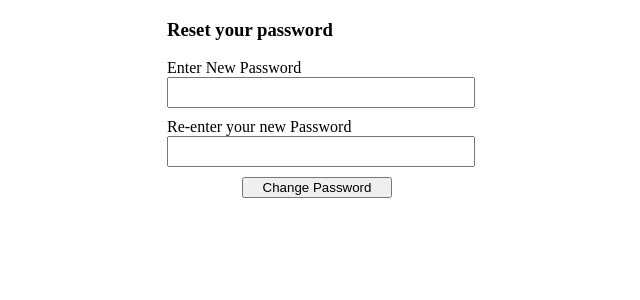
After one commit to KrypT1cC/Basic-Login-Page, a Flask app: a page that uses app/templates/reset.html in a window 1280 px wide. The commit adds this page. Shown: the top 300 px of the page, without its empty margins (323-963 px from the left). Run offline with Flask 2, Linux system fonts and the light colour scheme.

Commit message:
Forgot Password Pt. 2
Added reset website (emails this to you when you say you forgot your password), added css component, half of coode for reset function

```diff
--- a/app/login.py
+++ b/app/login.py
@@ -104,6 +104,24 @@ def forgot_password():
     return render_template('forgot.html')
 
 
+@app.route('/reset/<email>', methods=["POST", "GET"])
+def reset(email):
+    error = None
+    if request.method == 'POST':
+        account = Account.query.filter_by(email=email).first()
+
+        if account is not None:
+            password = request.form['password']
+            confirm_pass = request.form['confirm-pass']
+            if password == confirm_pass:
+                pass
+                # update database and send back to home
+            else:
+                error = "* Passowrds do not match"
+    return render_template('reset.html', error=error)
+
+
+
 @app.route("/success", methods=["POST", "GET"])
 def success():
     if request.method == "POST":
--- /dev/null
+++ b/app/static/css/reset.css
@@ -0,0 +1,29 @@
+.login {
+    width: 300px;
+    clear: both;
+    margin: auto;
+}
+
+.login .password, .confirm-pass {
+    width: 100%;
+    clear: both;
+    height: 25px;
+}
+
+.submit {
+    width: 50%;
+    margin: auto;
+    margin: 10px;
+    position: relative;
+    left: 65px;
+}
+
+p {
+    margin-top: 10px;
+    margin-bottom: 0px;
+}
+
+.error {
+    color: red;
+    text-align: center;
+}
--- a/app/templates/login.html
+++ b/app/templates/login.html
@@ -10,9 +10,9 @@
     <div class="login">
         <form method="post">
             <label>Username</label>
-            <input type="text" id="username" name="user" required><br />
+            <input type="text" id="username" name="user" required><br/>
             <label>Password</label>
-            <input type="password" id="password" name="pass" required><br /><br />
+            <input type="password" id="password" name="pass" required><br/>
 
             <div class="submit">
                 <input type="submit" value="Login" id="submit">
--- /dev/null
+++ b/app/templates/reset.html
@@ -0,0 +1,23 @@
+{% extends "base.html" %}
+
+{% block head %}
+    <title>Reset Password</title>
+    <link rel="stylesheet" type="text/css" href="{{ url_for('static', filename='css/reset.css') }}">
+{% endblock %}
+
+{% block body %}
+
+    <div class="login">
+        <h3>Reset your password</h3>
+        <form method="post">
+            <p>Enter New Password</p>
+            <input type="password" maxlength="20" name="password" class="password"> <br/>
+            <p>Re-enter your new Password</p>
+            <input type="password" maxlength="20" name="confirm-pass" class="confirm-pass"> <br/>
+            <input type="submit" value="Change Password" class="submit">
+        </form>
+    </div>
+    {% if error %}
+        <p class="error">{{ error }}</p>
+    {% endif %}
+{% endblock %}
```
